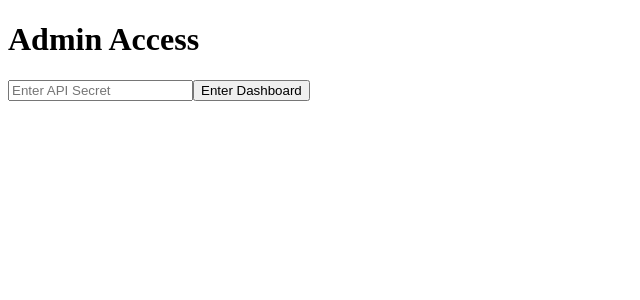
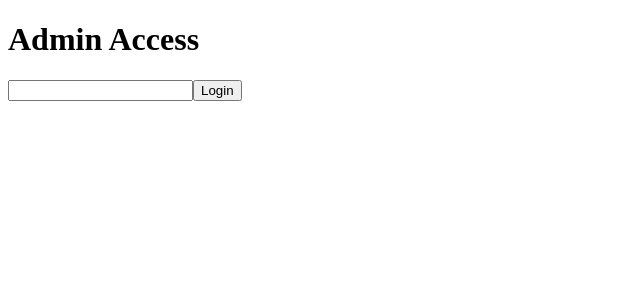
Before and after one commit to rockclimber147/PortfolioService, a React (Vite) app in the folder apps/web/admin/: page / in a window 1280 px wide. Shown: the top 300 px of the page, without its empty margins (0-640 px from the left). Built offline with nearby package versions, Linux system fonts and the light colour scheme.

Commit message:
add admin login

```diff
--- a/apps/web/admin/src/context/AdminAuthContext.tsx
+++ b/apps/web/admin/src/context/AdminAuthContext.tsx
@@ -1,4 +1,4 @@
-import React, { createContext, useContext, useState, useEffect } from 'react';
+import React, { createContext, useContext, useState } from 'react';
 
 const AuthContext = createContext<{
   apiKey: string | null;
--- a/apps/web/admin/src/pages/Login.tsx
+++ b/apps/web/admin/src/pages/Login.tsx
@@ -1,20 +1,43 @@
 import { useState } from 'react';
 import { useAuth } from '../context/AdminAuthContext';
+import { AdminApiService } from '@portfolio/shared';
 
 export const Login = () => {
   const [keyInput, setKeyInput] = useState('');
+  const [error, setError] = useState<string | null>(null);
+  const [isVerifying, setIsVerifying] = useState(false);
   const { login } = useAuth();
+
+  const handleLogin = async () => {
+    setIsVerifying(true);
+
+    // Create an instance with the user's input to test it
+    const testApi = new AdminApiService(import.meta.env.VITE_API_URL, keyInput);
+
+    const isValid = await testApi.verifyKey();
+
+    if (isValid) {
+      login(keyInput);
+    } else {
+      setError("Invalid Secret Key");
+      setIsVerifying(false);
+    }
+  };
 
   return (
     <div className="login-container">
       <h1>Admin Access</h1>
       <input
         type="password"
-        placeholder="Enter API Secret"
         value={keyInput}
         onChange={(e) => setKeyInput(e.target.value)}
+        onKeyDown={(e) => e.key === 'Enter' && handleLogin()}
+        disabled={isVerifying}
       />
-      <button onClick={() => login(keyInput)}>Enter Dashboard</button>
+      <button onClick={handleLogin} disabled={isVerifying}>
+        {isVerifying ? 'Verifying...' : 'Login'}
+      </button>
+      {error && <p style={{ color: 'red' }}>{error}</p>}
     </div>
   );
 };
```
Also changed, not shown: 2 other files (tests, documents, lock files or other folders).
